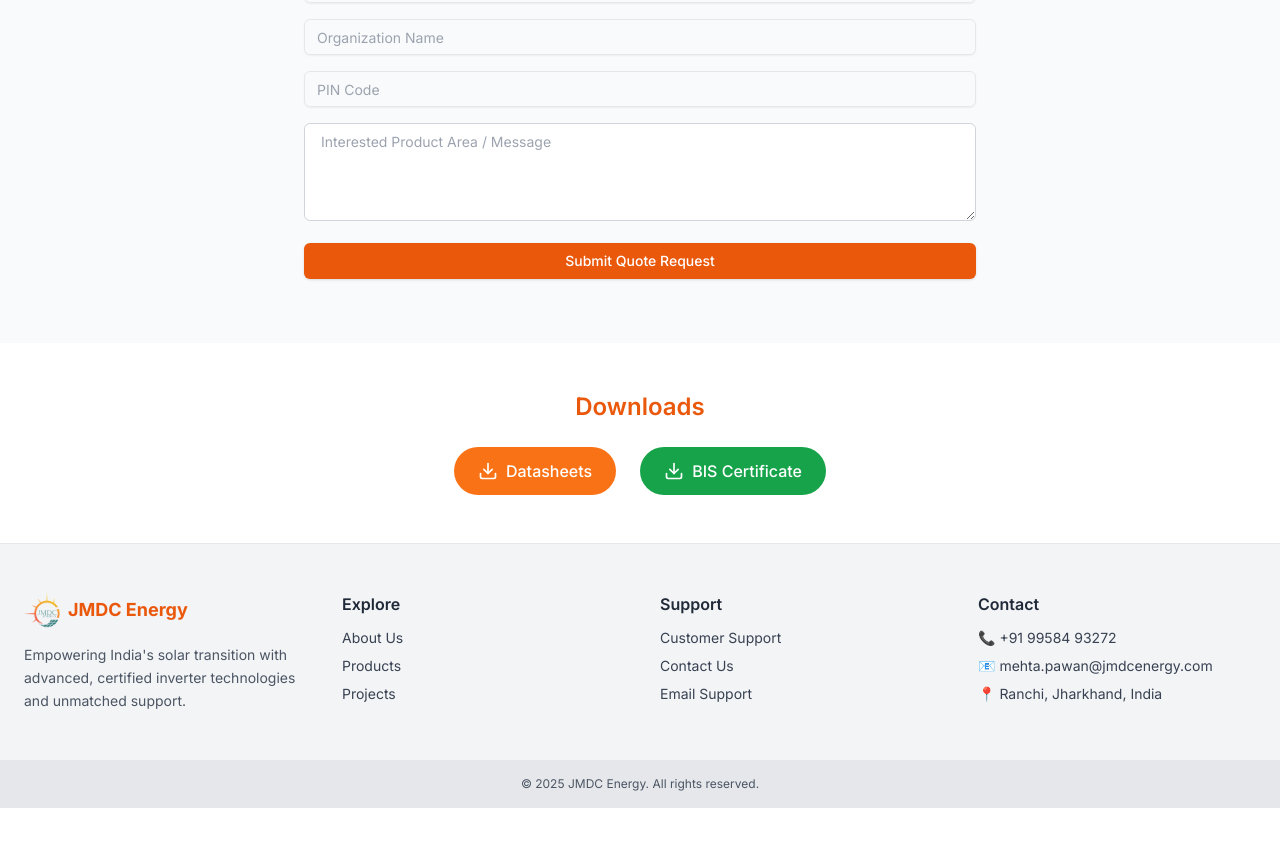
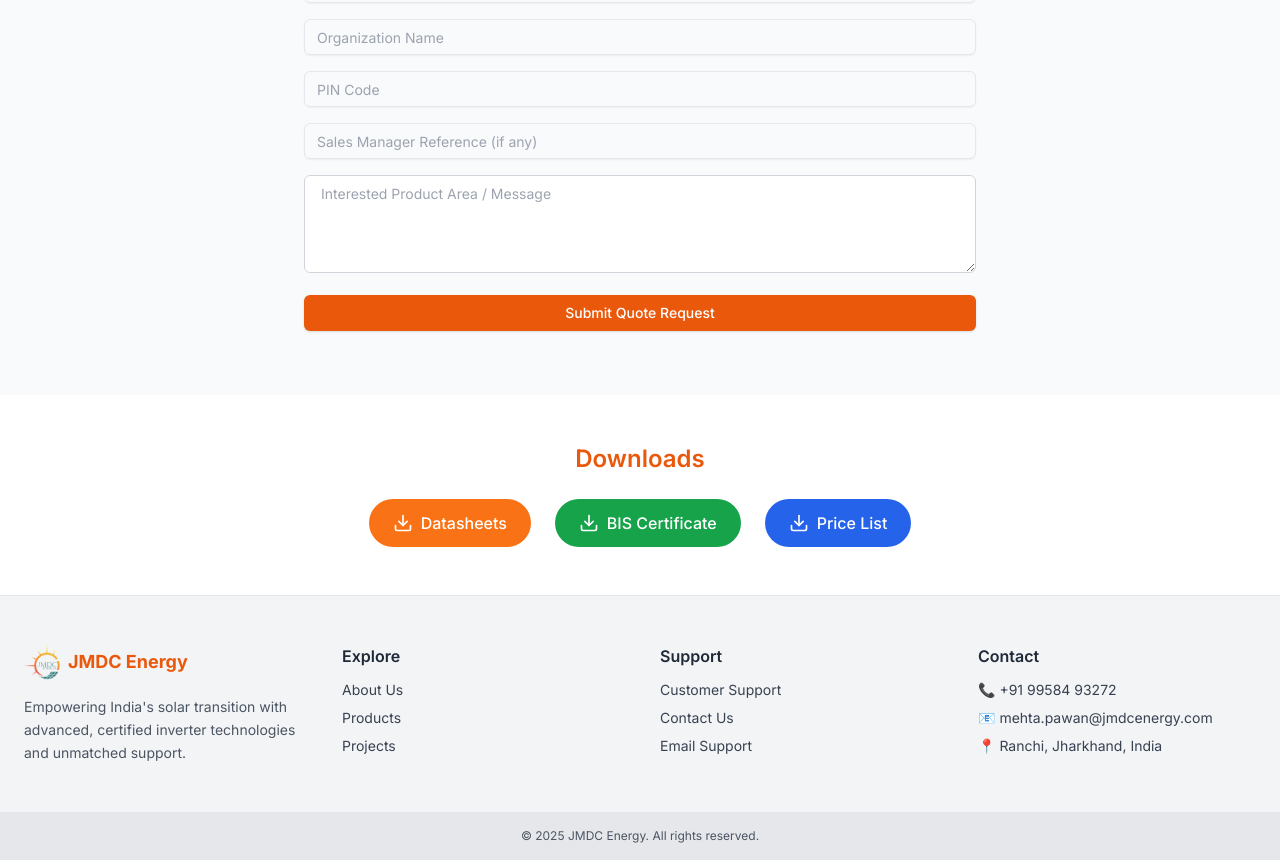
Before and after one commit to ke1github/jmdc-git-repos, a Next.js app: page /products in a window 1280 px wide. Shown: the part 1182-2042 px from the top of the page. Before the commit the page ends 1990 px from the top, so only its background shows below. Built offline with nearby package versions, Linux system fonts and the light colour scheme.

Commit message:
Implement product page final with pricelist 1.9

```diff
--- a/app/(root)/products/page.tsx
+++ b/app/(root)/products/page.tsx
@@ -16,6 +16,7 @@ export default function ProductsPage() {
     organization: "",
     pincode: "",
     message: "",
+    reference: "",
   });
 
   const handleChange = (
@@ -43,6 +44,7 @@ export default function ProductsPage() {
           message: "",
           pincode: "",
           organization: "",
+          reference: "",
         });
       } else {
         toast.error("Failed to send quote request.");
@@ -113,6 +115,13 @@ export default function ProductsPage() {
               value={form.pincode}
               onChange={handleChange}
             />
+            <Input
+              name="reference"
+              type="text"
+              placeholder="Sales Manager Reference (if any)"
+              value={form.reference}
+              onChange={handleChange}
+            />
             <textarea
               name="message"
               rows={4}
@@ -150,6 +159,13 @@ export default function ProductsPage() {
           >
             <Download className="w-5 h-5" /> BIS Certificate
           </Link>
+
+          <Link
+            href="/api/download-pricelist"
+            className="inline-flex items-center gap-2 px-6 py-3 bg-blue-600 text-white font-medium rounded-full hover:bg-blue-700"
+          >
+            <Download className="w-5 h-5" /> Price List
+          </Link>
         </div>
       </section>
     </main>
--- /dev/null
+++ b/app/api/download-pricelist/route.ts
@@ -0,0 +1,27 @@
+import { NextResponse } from "next/server";
+import path from "path";
+import fs from "fs";
+
+export async function GET() {
+  const filePath = path.join(
+    process.cwd(),
+    "public/downloads/JMDC-Pricelist.pdf"
+  );
+
+  try {
+    const fileBuffer = fs.readFileSync(filePath);
+
+    return new NextResponse(fileBuffer, {
+      status: 200,
+      headers: {
+        "Content-Type": "application/pdf",
+        "Content-Disposition": "attachment; filename=JMDC-Pricelist.pdf",
+      },
+    });
+  } catch {
+    return NextResponse.json(
+      { error: "Failed to download price list." },
+      { status: 500 }
+    );
+  }
+}
```
Also changed, not shown: 1 other file (tests, documents, lock files or other folders).
